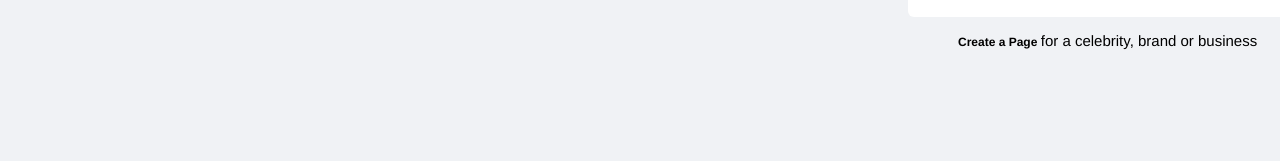
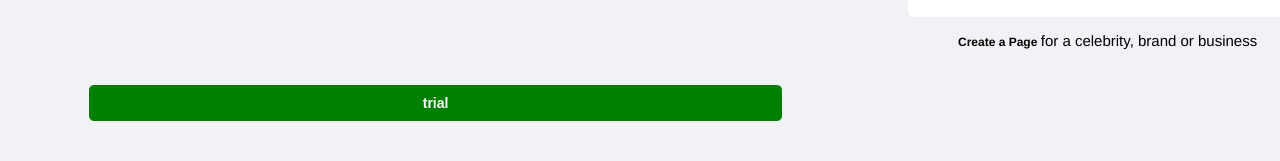
Before and after one commit to TankwahMiriam/golden_trial, a plain HTML site: page index.html in a window 1280 px wide. Shown: the part 389-550 px from the top of the page. Drawn offline with Linux system fonts and the light colour scheme.

Commit message:
created button

```diff
--- a/index.html
+++ b/index.html
@@ -35,6 +35,7 @@
         </p>
     </div>
     <!--create pge container ends here-->
+    <button>trial</button>
 
 </body>
 </html>
```
